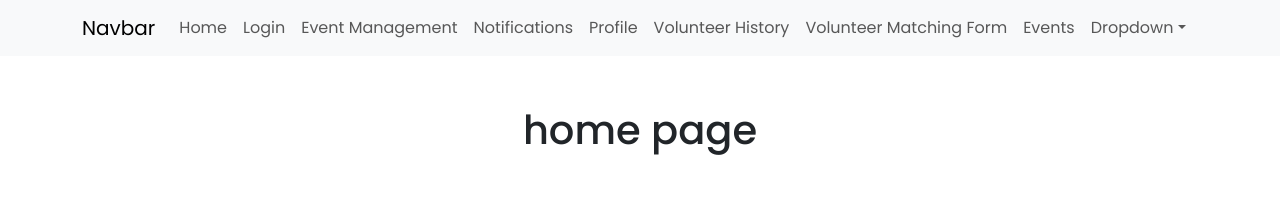
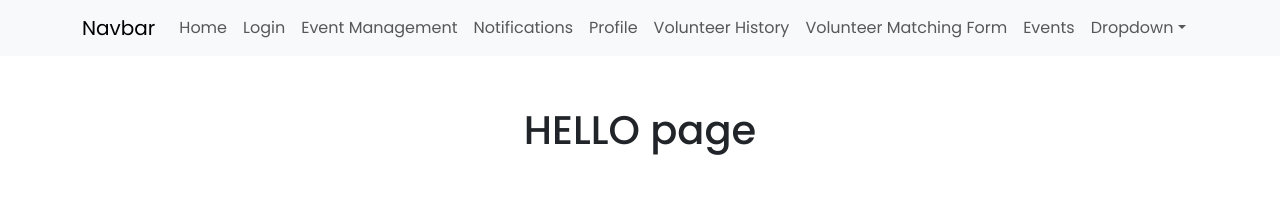
Before and after one commit to laygochris/COSC4353, a React (Create React App) app in the folder client/: page /home in a window 1280 px wide. Shown: the top 204 px of the page. Built offline with nearby package versions, Linux system fonts and the light colour scheme.

Commit message:
Testing commit

```diff
--- a/client/src/pages/Home.jsx
+++ b/client/src/pages/Home.jsx
@@ -3,7 +3,7 @@ import React from "react";
 const Home = () => {
   return (
     <div style={{ textAlign: "center", padding: "50px" }}>
-      <h1>home page</h1>
+      <h1>HELLO page</h1>
     </div>
   );
 };
```
